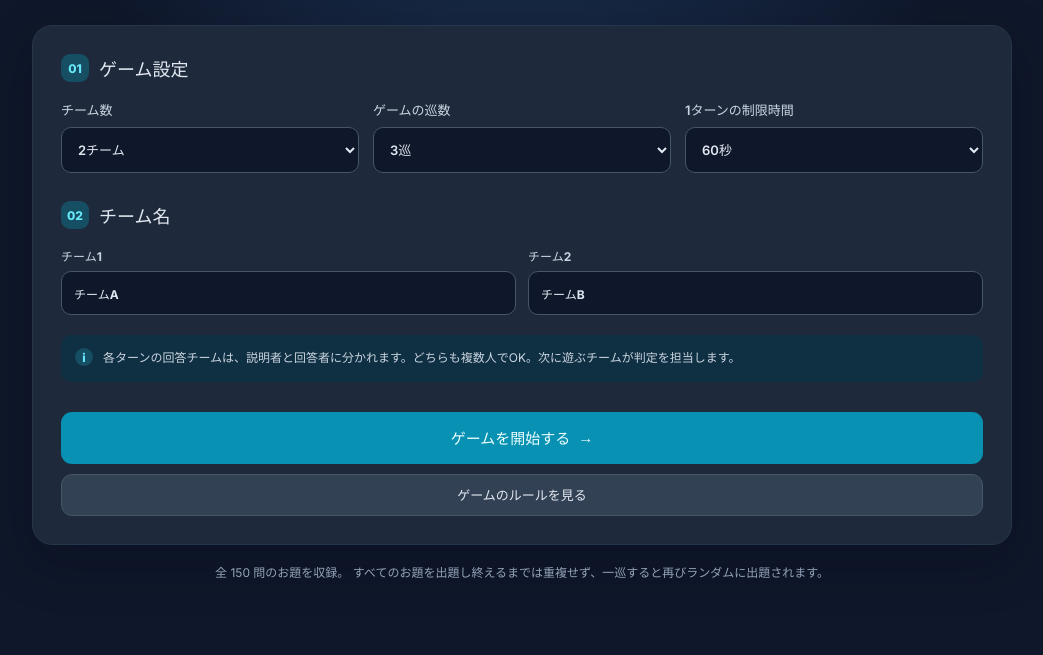
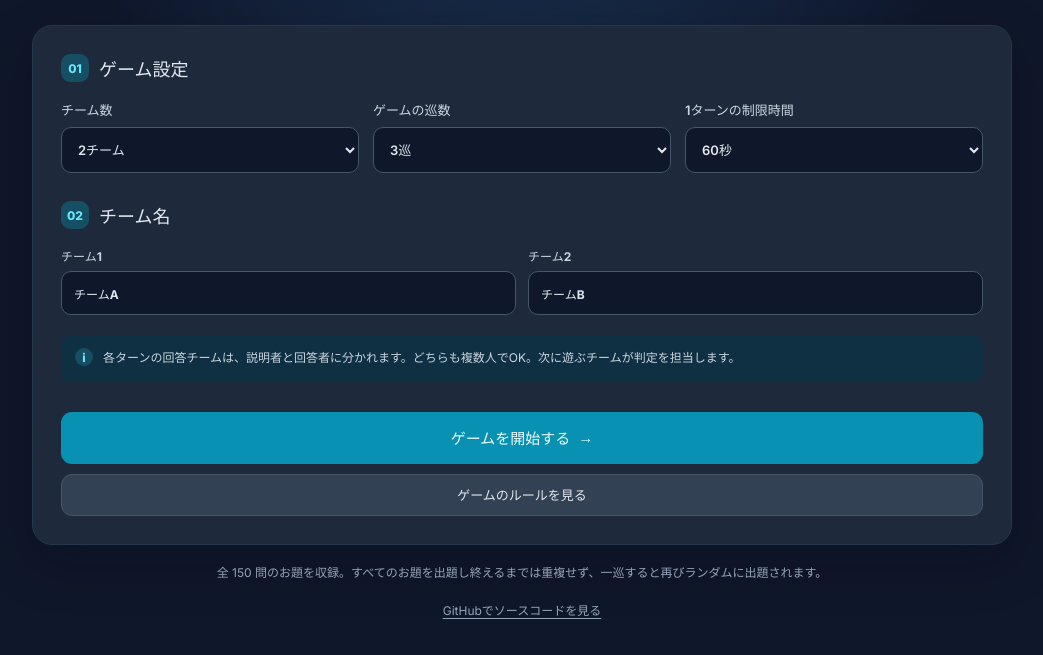
Before and after one commit to saho-tanaka/katakananashi_game, a plain HTML site: page index.html in a window 1280 px wide. Shown: the part 287-942 px from the top of the page, without its empty margins (118-1161 px from the left). Drawn offline with Linux system fonts and the light colour scheme.

Commit message:
feat: add GitHub repository link to top page

```diff
--- a/index.html
+++ b/index.html
@@ -84,9 +84,10 @@
         <button id="resume-game" class="button button-secondary full-width" type="button" hidden>保存したゲームを再開する</button>
         <button id="setup-rules-open" class="button button-secondary full-width" type="button">ゲームのルールを見る</button>
       </form>
-      <p class="footnote">
-        全 <span id="prompt-count">0</span> 問のお題を収録。
-        すべてのお題を出題し終えるまでは重複せず、一巡すると再びランダムに出題されます。
+      <p class="footnote">全 <span id="prompt-count">0</span> 問のお題を収録。すべてのお題を出題し終えるまでは重複せず、一巡すると再びランダムに出題されます。</p>
+      <p class="footnote" style="text-align:center; margin-top:12px;">
+        <a href="https://github.com/saho-tanaka/katakananashi_game" target="_blank" rel="noopener noreferrer"
+          style="color:inherit; text-decoration:underline; text-underline-offset:3px;">GitHubでソースコードを見る</a>
       </p>
     </section>
 
```
